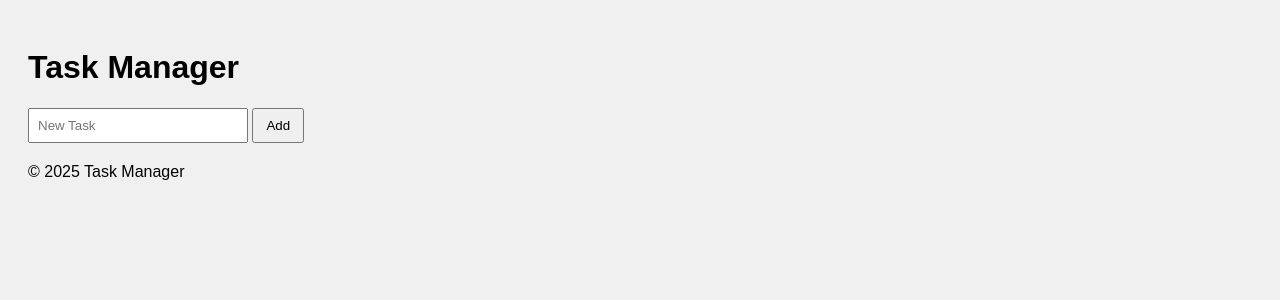
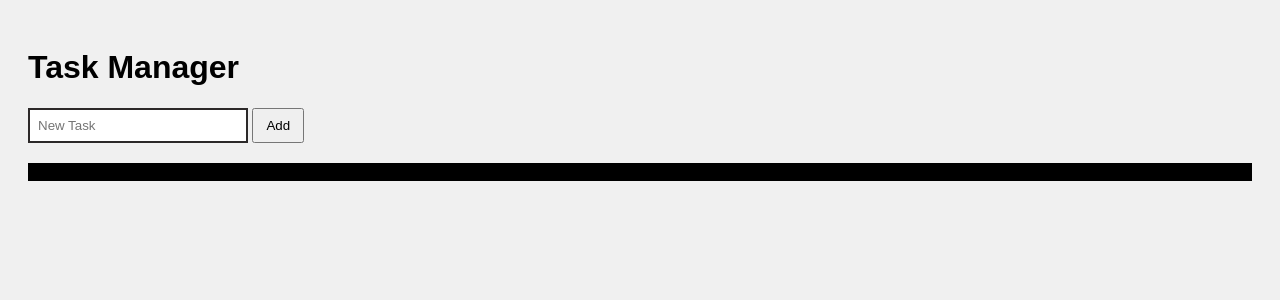
Before and after one commit to animalkhasyann/task_manager, a PHP site: page / in a window 1280 px wide. Shown: the top 300 px of the page. Run offline with PHP 8.4, Linux system fonts and the light colour scheme; data that the repository does not hold is empty.

Commit message:
changed the footer color to black

```diff
--- a/style.css
+++ b/style.css
@@ -26,11 +26,11 @@ li {
 a {
     margin-left: 10px;
 }
-/* Main change */
-<<<<<<< HEAD
-/* Another main branch update */
-=======
+
 input{
     border: 2px solid rgb(44, 41, 41);
 }
->>>>>>> db713fb (added border to input)
+
+footer{
+    background-color: black;
+}
```
